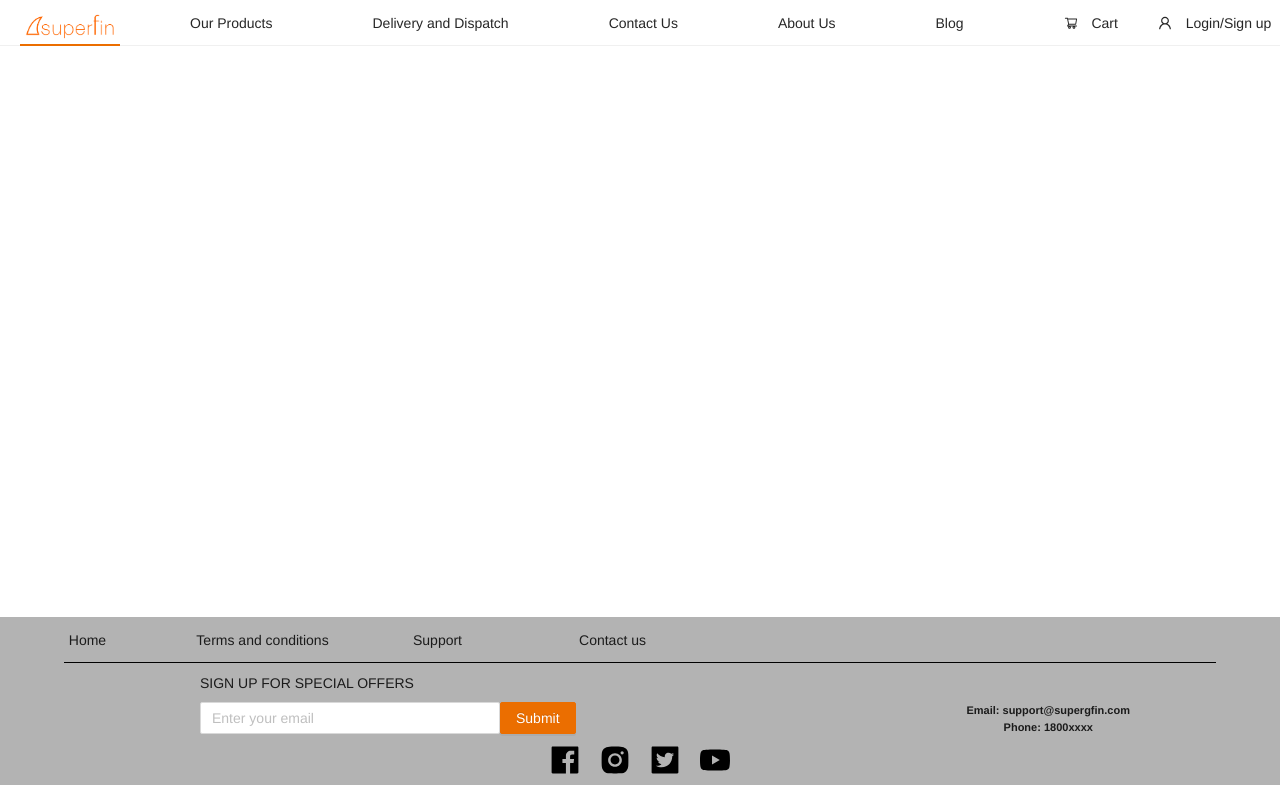
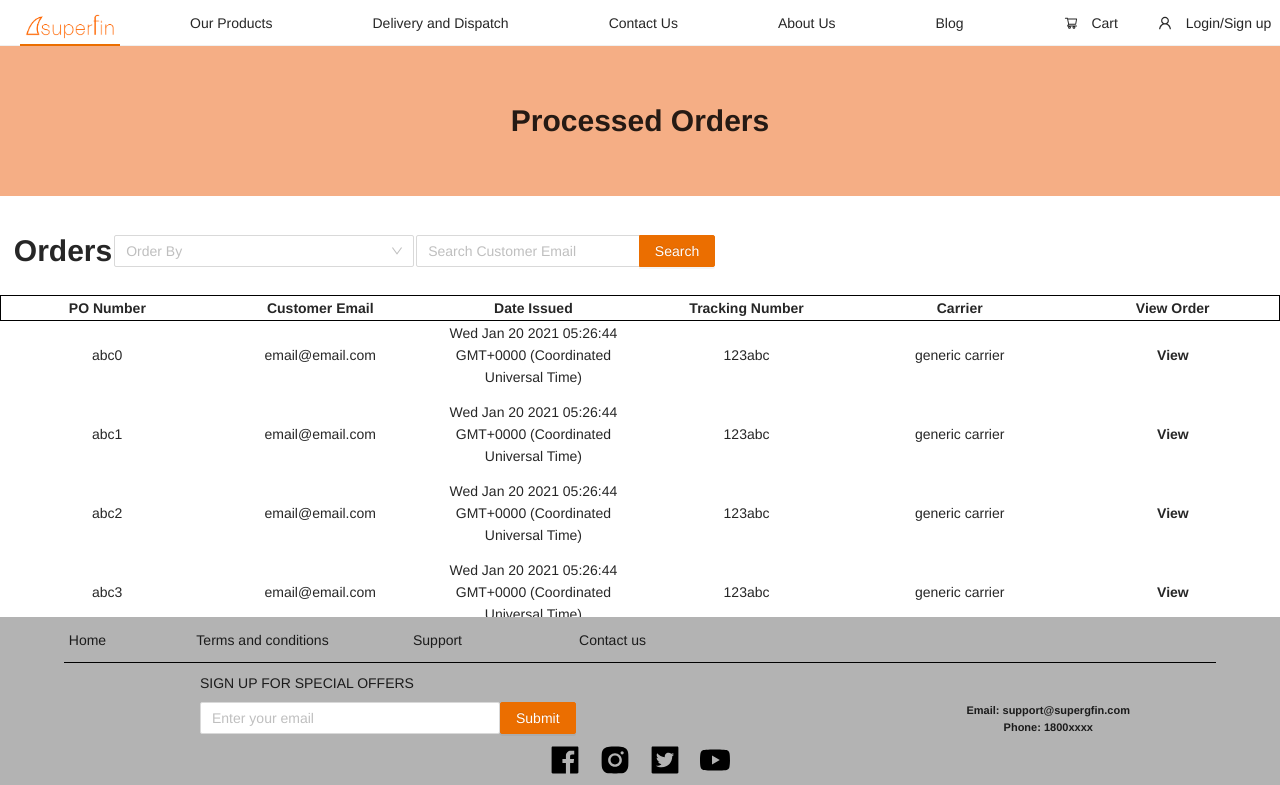
Before and after one commit to TrangNgyn/Superfin, a React (Create React App) app in the folder client/ReactProject/: page /processedOrders in a window 1280 px wide. Shown: the top 785 px of the page. Built offline with nearby package versions, Linux system fonts and the light colour scheme.

Commit message:
Finished Processed Orders Page

```diff
--- a/client/ReactProject/src/App/App.js
+++ b/client/ReactProject/src/App/App.js
@@ -12,6 +12,7 @@ import DeliveryDispatch from '../Pages/DeliveryDispatch/DeliveryDispatch';
 import AboutUS from '../Pages/AboutUs/AboutUs';
 import EmailRequest from '../Pages/EmailRequest/EmailRequest';
 import ResetPasswordConfirmation from '../Pages/ResetPasswordConfirmation/ResetPasswordConfirmation';
+import ProcessedOrders from '../Pages/ProcessedOrders/ProcessedOrders';
 
 
 
@@ -59,6 +60,8 @@ const App = () => (
                <Route path="/login"><Login /></Route>
                <Route path="/emailRequest"><EmailRequest /></Route>
                <Route path="/resetPasswordConfirmation"><ResetPasswordConfirmation /></Route>
+
+               <Route path="/processedOrders"><ProcessedOrders /></Route>
             </Switch>
          </div>
 
--- /dev/null
+++ b/client/ReactProject/src/Pages/ProcessedOrders/ProcessedOrders.js
@@ -0,0 +1,218 @@
+import '../../_assets/CSS/pages/ProcessedOrders/ProcessedOrders.css';
+import { Select, Pagination, Input, Button } from 'antd';
+import { history } from '../../_helpers/history';
+import { useState } from 'react';
+
+const { Option, OptGroup } = Select;
+
+
+
+
+
+
+//mock API call
+const fetchPastOrders = () => {
+    let pastOrders = [];
+
+    for(let i = 0; i < 1000; i++){
+        const order = {
+            po_number: "abc" + i,
+            c_email: "email@email.com",
+            issued_date: new Date(),
+            status: "complete",
+            items: [{itemName: "box"}, {itemName: "bag"}, {itemName: "cup"}, {itemName: "clam"}],
+            trackingNumber: "123abc",
+            carrier: "generic carrier"
+        }
+        pastOrders.push(order);
+    }
+
+    const order2 = {
+        po_number: "abc",
+        c_email: "searchemail@email.com",
+        issued_date: new Date(),
+        status: "complete",
+        items: [{itemName: "box"}, {itemName: "bag"}, {itemName: "cup"}, {itemName: "clam"}],
+        trackingNumber: "123abc",
+        carrier: "generic carrier"
+    }
+
+    const order3 = {
+        po_number: "abc",
+        c_email: "searchemail@email.com",
+        issued_date: new Date(),
+        status: "complete",
+        items: [{itemName: "box"}, {itemName: "bag"}, {itemName: "cup"}, {itemName: "clam"}],
+        trackingNumber: "123abc",
+        carrier: "generic carrier"
+    }
+
+    pastOrders.push(order2);
+    pastOrders.push(order3);
+
+    return pastOrders;
+}
+
+
+
+
+
+
+
+
+
+
+
+const ProcessedOrders = () => {
+    const mockOrders = fetchPastOrders();
+
+    const [ordersList, setOrdersList] = useState(mockOrders);
+    const [searchList, setSearchList] = useState([]);
+    const [page, setPage] = useState(0);
+
+    //Handles ordering select input
+    const handleOrder = value => {
+        console.log(`selected ${value}`);
+
+        switch(value){
+            case "d_decending": {
+                //re order state array
+                break;
+            }
+            case "d_ascending": {
+                break;
+            }
+            case "c_ascending": {
+                break;
+            }
+            case "c_decending": {
+                break;
+            }
+            case "cn_ascending": {
+                break;
+            }
+            case "cn_decending": {
+                break;
+            }
+            default: return;
+        }
+    }
+
+
+
+    //search email functions
+    const customerEmailSearch = email => {
+        console.log(email);
+    }
+
+    const clearSearch = () => {
+        console.log("clearing search");
+    }
+
+    const clearSearchButton = <div style = {{textAlign: "center", marginTop: "5px"}}>
+        <Button type="primary" onClick={clearSearch}>Clear Search</Button>
+    </div>
+
+
+
+
+
+    //renderable items
+    const onChange = p => { setPage(p - 1) };
+    const itemsPerPage = 10;
+
+
+    const maxNumberOfPages = (Math.ceil(ordersList.length/itemsPerPage) - 1);
+
+    const renderableProducts = ordersList.slice( page * itemsPerPage,
+        ((page + 1) * itemsPerPage) > ordersList.length ? ordersList.length : ((page + 1) * itemsPerPage));
+
+    const row = renderableProducts.map((o, i) => {
+        return (
+            <tr key = {o.po_number + i} className="processed-orders-table-row">
+                <td>{o.po_number}</td>
+                <td>{o.c_email}</td>
+                <td>{o.issued_date.toString()}</td>
+                <td>{o.trackingNumber}</td>
+                <td>{o.carrier}</td>
+                <td><b className="processed-orders-view" onClick={() => {
+                    history.push('/order/' + o.po_number);
+                }}>View</b></td>
+            </tr>
+        );
+    });
+
+
+
+
+
+
+
+    return (
+        <div>
+            <div id="processed-orders-header">Processed Orders</div>
+
+            <div>
+                <table id="processed-orders-select-table">
+                    <tbody>
+                        <tr>
+                            <td>
+                                <div style={{fontSize: "30px", fontWeight: "bold"}}>Orders</div>
+                            </td>
+
+                            <td>
+                                <Select placeholder="Order By" style = {{width:"300px"}} onChange={handleOrder}>
+                                    <OptGroup label="Data Issued">
+                                        <Option value="d_decending">Latest</Option>
+                                        <Option value="d_ascending">Earliest</Option>
+                                    </OptGroup>
+                                    <OptGroup label="Customer ID">
+                                        <Option value="c_ascending">A-Z</Option>
+                                        <Option value="c_decending">Z-A</Option>
+                                    </OptGroup>
+                                    <OptGroup label="Carrier Name">
+                                        <Option value="cn_ascending">A-Z</Option>
+                                        <Option value="cn_decending">Z-A</Option>
+                                    </OptGroup>
+                                </Select>
+                            </td>
+
+                            <td>
+                                <Input.Search
+                                    style = {{width:"300px"}}
+                                    placeholder="Search Customer Email"
+                                    enterButton="Search"
+                                    onSearch={customerEmailSearch}
+                                />
+                            </td>
+                        </tr>
+                    </tbody>
+                </table>
+            </div>
+
+            <div style = {{height: "400px", display: "table"}}>
+                <table style={{width:"100%", textAlign: "center", tableLayout: "fixed"}}>
+                    <tbody>
+                        <tr style = {{border: "solid black 1px"}}>
+                            <th>PO Number</th>
+                            <th>Customer Email</th>
+                            <th>Date Issued</th>
+                            <th>Tracking Number</th>
+                            <th>Carrier</th>
+                            <th>View Order</th>
+                        </tr>
+                        {row}
+                    </tbody>
+                </table>
+            </div>
+
+            <div style = {{textAlign: "center"}}>
+                <Pagination  defaultCurrent={1} total={(maxNumberOfPages + 1) * 10} onChange = {onChange}/>
+            </div>
+
+            {searchList.length > 0 ? clearSearchButton : <></>}
+        </div>
+    );
+}
+
+export default ProcessedOrders;
--- /dev/null
+++ b/client/ReactProject/src/_assets/CSS/pages/ProcessedOrders/ProcessedOrders.css
@@ -0,0 +1,29 @@
+#processed-orders-header {
+    height: 150px;
+    background-color: #F5AE85;
+    text-align: center;
+    line-height: 150px;
+    font-size: 30px;
+    font-weight: bold;
+    margin-bottom: 30px;
+}
+
+#processed-orders-select-table {
+    width: 50%;
+    text-align: left;
+    margin-bottom: 20px;
+    margin-left: 1%;
+}
+
+.processed-orders-table-row>td {
+    padding-bottom: 12px;
+}
+
+.processed-orders-view {
+    cursor: pointer;
+    transition-duration: 0.2s;
+}
+
+.processed-orders-view:hover {
+    color: #EB6E00;
+}
```
